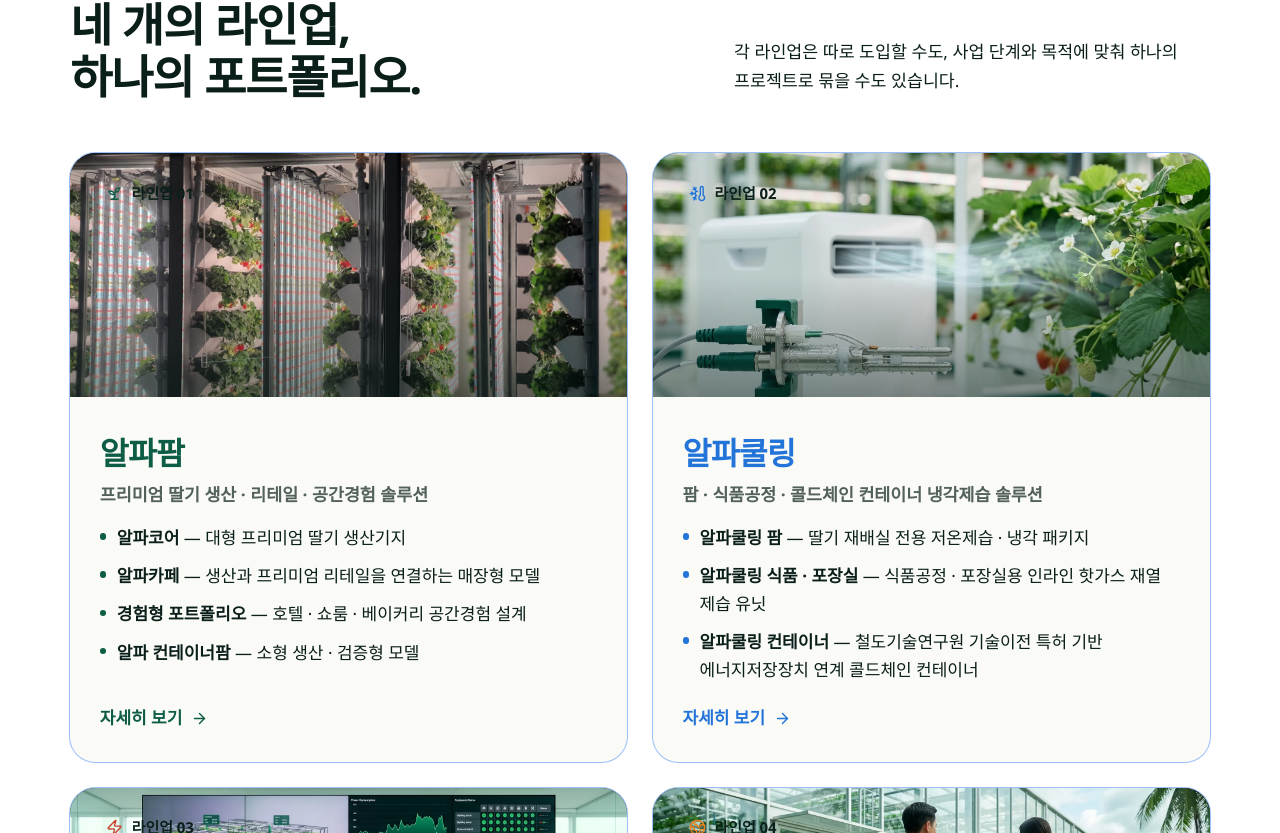
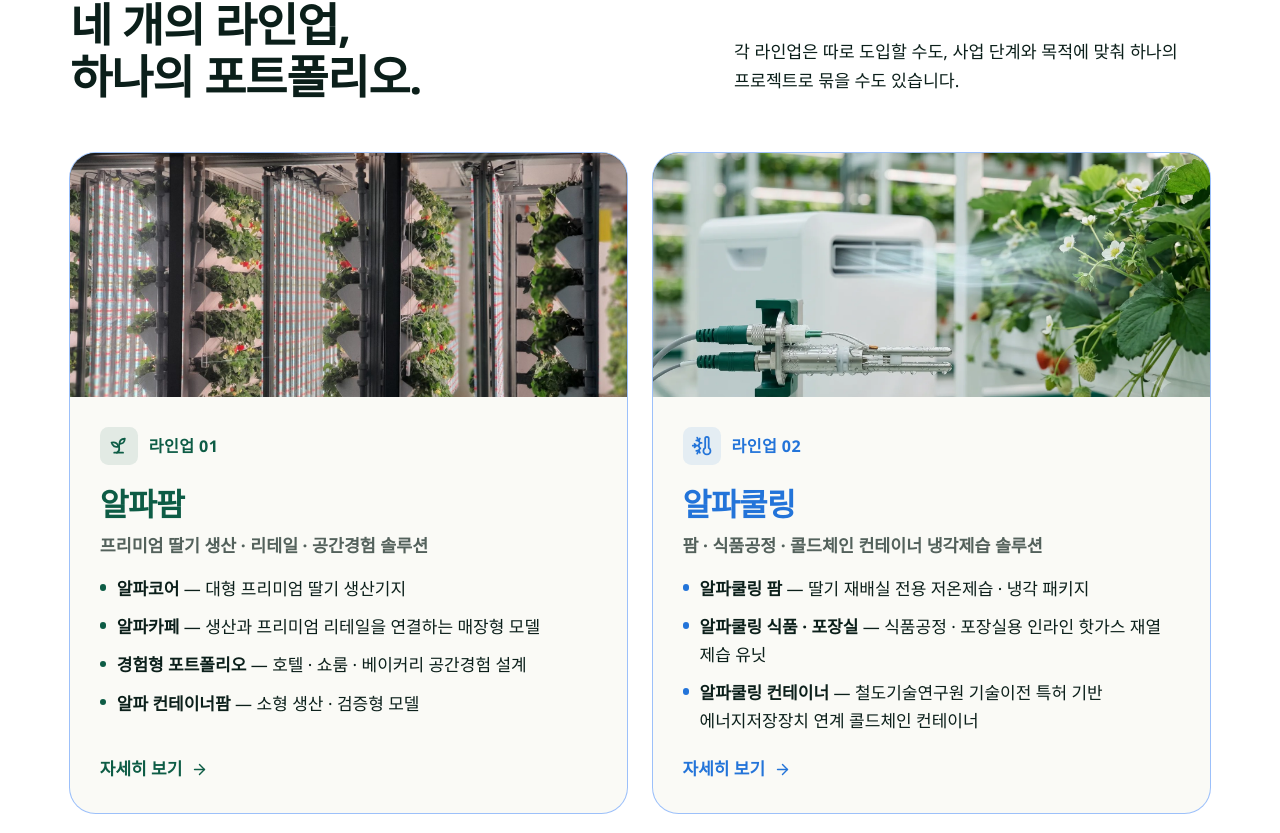
Before and after one commit to Ceselprimus/Ceselprimus, a Next.js app: page / in a window 1280 px wide. Shown: the part 2047-2880 px from the top of the page. Built offline with nearby package versions, Linux system fonts and the light colour scheme; a web font is replaced by a local one.

Commit message:
Move lineup badge off image into card body for visibility

```diff
--- a/app/HomePage.tsx
+++ b/app/HomePage.tsx
@@ -361,13 +361,16 @@ function LineupSection({ content }: { content: HomeContent }) {
                       sizes="(min-width: 1024px) 50vw, 92vw"
                       className="object-cover"
                     />
-                    <div className="absolute inset-0 bg-gradient-to-t from-ink/45 via-transparent to-transparent" />
-                    <p className="absolute left-5 top-5 inline-flex items-center gap-2 rounded-full bg-white/92 px-3.5 py-1.5 text-[0.88rem] font-bold text-ink">
-                      <Icon className={`h-4 w-4 ${accent.text}`} />
-                      {lineup.lineupLabel} {String(index + 1).padStart(2, "0")}
-                    </p>
                   </div>
                   <div className="flex flex-1 flex-col p-6 md:p-7">
+                    <div className="mb-3 flex items-center gap-2.5">
+                      <span className={`flex h-9 w-9 items-center justify-center rounded-lg ${accent.bgSoft}`}>
+                        <Icon className={`h-5 w-5 ${accent.text}`} />
+                      </span>
+                      <p className={`text-[0.95rem] font-bold tracking-wide ${accent.text}`}>
+                        {lineup.lineupLabel} {String(index + 1).padStart(2, "0")}
+                      </p>
+                    </div>
                     <h3 className={`text-[1.65rem] font-bold tracking-tight md:text-[1.85rem] ${accent.text}`}>
                       {category.name}
                     </h3>
```
